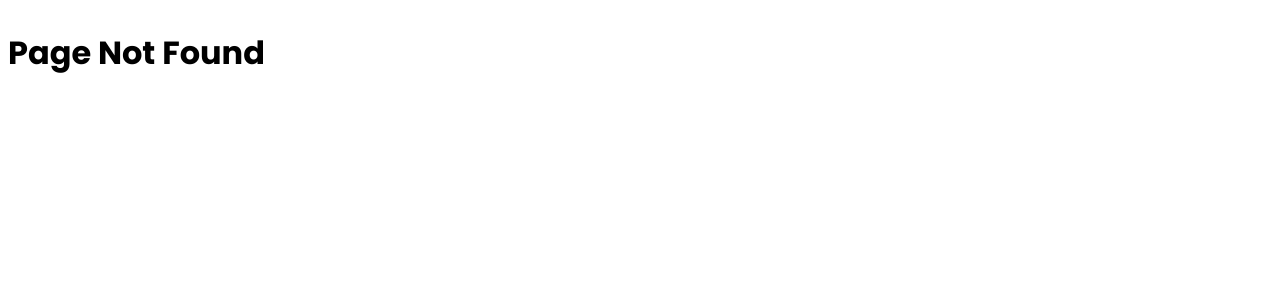
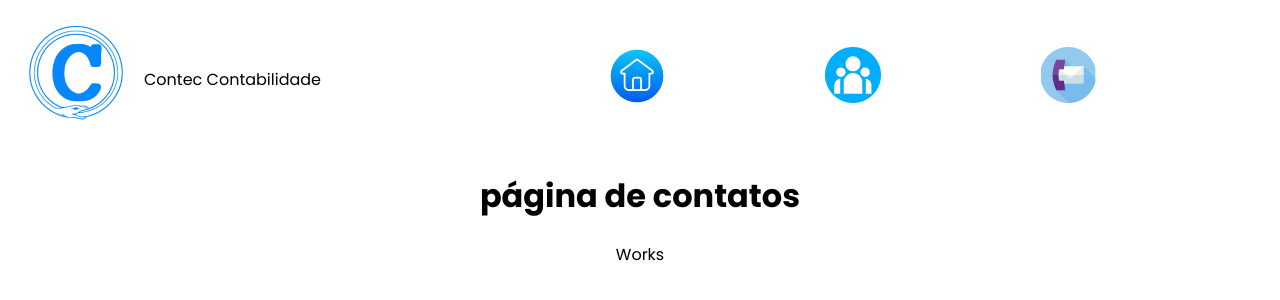
Before and after one commit to JonathanFerreirar/group-project, a React (Create React App) app: page /contentService in a window 1280 px wide. Before the commit this address had no page. Shown: the top 300 px of the page. Built offline with nearby package versions, Linux system fonts and the light colour scheme.

Commit message:
add contentService

```diff
--- /dev/null
+++ b/src/components/contentService/ContentService.js
@@ -0,0 +1,10 @@
+function ContentService() {
+    return (
+      <div>
+        <h1>página de contatos</h1>
+        <p> Works</p>
+      </div>
+    );
+  }
+
+  export default ContentService;
--- a/src/components/service/Service.js
+++ b/src/components/service/Service.js
@@ -6,6 +6,7 @@ import consultor from "../../assets/service/consultor.png";
 import empregada from "../../assets/service/empregada-domestica.png";
 import inss from "../../assets/service/inss-logo.png";
 import govbr from "../../assets/service/govbr-logo.png";
+import { Link } from "react-router-dom";
 
 function Service() {
   return (
@@ -15,10 +16,10 @@ function Service() {
         <div className="services-left">
           <div className="services-left-content">
             <img src={leao} alt="Leao" />
-            <button type="button" className="btn-leao">
+            <Link to={"/contentService"} className="btn-leao">
               {" "}
               Imposto de renda{" "}
-            </button>
+            </Link>
           </div>
         </div>
 
--- a/src/index.js
+++ b/src/index.js
@@ -8,6 +8,7 @@ import Contact from "./components/contact/Contact";
 import Home from "./components/home/Home";
 import Service from "./components/service/Service";
 import ErroPage from "./components/pageErro/pageErro";
+import ContentService from "./components/contentService/ContentService";
 
 const router = createBrowserRouter([
   {
@@ -27,6 +28,10 @@ const router = createBrowserRouter([
         path: "/service",
         element: <Service />,
       },
+      {
+        path: "/contentService",
+        element: <ContentService />,
+      },
     ],
   },
 ]);
```
Also changed, not shown: src/components/contentService/contentService.css (added).
